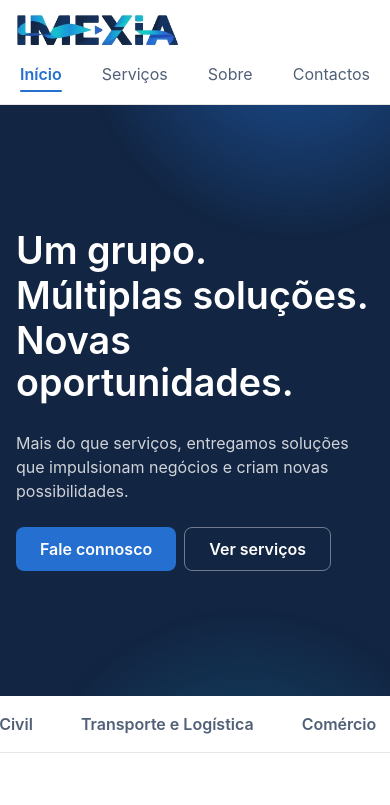
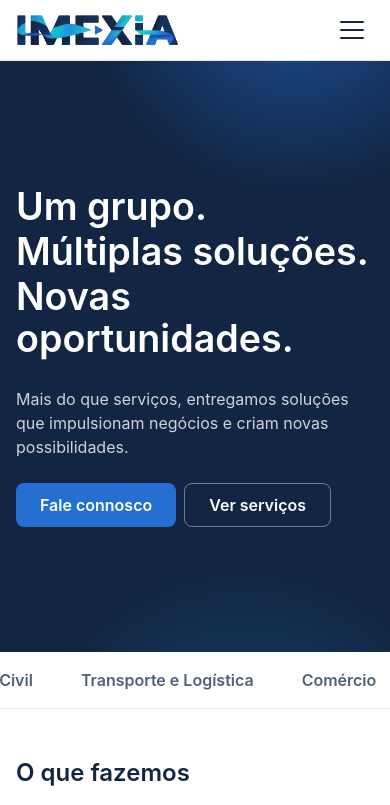
Before and after one commit to 0xchg/Project-IMEXIA, a React (Vite) app in the folder website-institucional/: page / in a window 390 px wide. Shown: the top 805 px of the page. Built offline with nearby package versions, Linux system fonts and the light colour scheme.

Commit message:
feat: implement mobile navigation with MenuToggle and MobileMenu components, enhance Navbar with accessibility features, and add NavItemLink for navigation items

```diff
--- /dev/null
+++ b/website-institucional/src/components/MenuToggle.tsx
@@ -0,0 +1,31 @@
+import type { Ref } from 'react'
+import { labels } from '../data/data.ts'
+
+const bar = 'absolute h-0.5 w-6 rounded-full bg-ink transition duration-200'
+
+interface MenuToggleProps {
+  ref: Ref<HTMLButtonElement>
+  open: boolean
+  controls: string
+  onClick: () => void
+}
+
+function MenuToggle({ ref, open, controls, onClick }: MenuToggleProps) {
+  return (
+    <button
+      ref={ref}
+      type="button"
+      aria-label={open ? labels.closeMenu : labels.openMenu}
+      aria-expanded={open}
+      aria-controls={controls}
+      onClick={onClick}
+      className="relative flex size-11 items-center justify-center sm:hidden"
+    >
+      <span className={`${bar} ${open ? 'rotate-45' : '-translate-y-2'}`} />
+      <span className={`${bar} ${open ? 'opacity-0' : ''}`} />
+      <span className={`${bar} ${open ? '-rotate-45' : 'translate-y-2'}`} />
+    </button>
+  )
+}
+
+export default MenuToggle
--- /dev/null
+++ b/website-institucional/src/components/MobileMenu.tsx
@@ -0,0 +1,40 @@
+import { AnimatePresence, motion } from 'motion/react'
+import { navItems } from '../data/data.ts'
+import NavItemLink from './NavItemLink.tsx'
+
+interface MobileMenuProps {
+  id: string
+  open: boolean
+  onNavigate: () => void
+}
+
+function MobileMenu({ id, open, onNavigate }: MobileMenuProps) {
+  return (
+    <AnimatePresence>
+      {open && (
+        <motion.ul
+          id={id}
+          className="absolute inset-x-0 top-full overflow-hidden border-b border-border bg-canvas sm:hidden"
+          initial={{ height: 0 }}
+          animate={{ height: 'auto' }}
+          exit={{ height: 0 }}
+          transition={{ duration: 0.25, ease: 'easeOut' }}
+        >
+          {navItems.map((item, index) => (
+            <motion.li
+              key={item.to}
+              className="px-4 last:pb-2"
+              initial={{ opacity: 0, x: -16 }}
+              animate={{ opacity: 1, x: 0 }}
+              transition={{ duration: 0.25, delay: 0.05 + index * 0.05 }}
+            >
+              <NavItemLink {...item} className="flex" onClick={onNavigate} />
+            </motion.li>
+          ))}
+        </motion.ul>
+      )}
+    </AnimatePresence>
+  )
+}
+
+export default MobileMenu
--- /dev/null
+++ b/website-institucional/src/components/NavItemLink.tsx
@@ -0,0 +1,37 @@
+import { motion } from 'motion/react'
+import { NavLink } from 'react-router-dom'
+import type { NavItem } from '../data/data.ts'
+
+interface NavItemLinkProps extends NavItem {
+  indicator?: boolean
+  className?: string
+  onClick?: () => void
+}
+
+function NavItemLink({ to, label, indicator = false, className = '', onClick }: NavItemLinkProps) {
+  return (
+    <NavLink
+      to={to}
+      onClick={onClick}
+      className={({ isActive }) =>
+        `relative min-h-11 items-center transition-colors duration-150 ${className} ${
+          isActive ? 'font-semibold text-accent' : 'text-muted hover:text-ink'
+        }`
+      }
+    >
+      {({ isActive }) => (
+        <>
+          {label}
+          {indicator && isActive && (
+            <motion.span
+              layoutId="nav-indicator"
+              className="absolute inset-x-2 bottom-1 h-0.5 rounded-full bg-accent"
+            />
+          )}
+        </>
+      )}
+    </NavLink>
+  )
+}
+
+export default NavItemLink
--- a/website-institucional/src/components/Navbar.tsx
+++ b/website-institucional/src/components/Navbar.tsx
@@ -1,47 +1,55 @@
 import { motion, useScroll, useTransform } from 'motion/react'
-import { Link, NavLink } from 'react-router-dom'
+import { useRef, useState, type KeyboardEvent } from 'react'
+import { Link } from 'react-router-dom'
 import logo from '../assets/logo.png'
 import { company, navItems } from '../data/data.ts'
+import MenuToggle from './MenuToggle.tsx'
+import MobileMenu from './MobileMenu.tsx'
+import NavItemLink from './NavItemLink.tsx'
+
+const menuId = 'mobile-menu'
 
 function Navbar() {
+  const [menuOpen, setMenuOpen] = useState(false)
+  const toggleRef = useRef<HTMLButtonElement>(null)
   const { scrollY, scrollYProgress } = useScroll()
   // scrollYProgress reports 1 on pages too short to scroll
   const progress = useTransform<number, number>([scrollY, scrollYProgress], ([y, value]) =>
     y > 0 ? value : 0,
   )
 
+  const closeMenu = () => setMenuOpen(false)
+
+  const handleKeyDown = (event: KeyboardEvent) => {
+    if (event.key === 'Escape' && menuOpen) {
+      closeMenu()
+      toggleRef.current?.focus()
+    }
+  }
+
   return (
-    <header className="sticky top-0 z-50 border-b border-border bg-canvas/90 backdrop-blur-md">
-      <nav className="flex flex-wrap items-center justify-between gap-x-6 px-4 py-2 md:px-6 lg:px-12">
-        <Link to="/" className="inline-flex min-h-11 items-center">
+    <header
+      onKeyDown={handleKeyDown}
+      className="sticky top-0 z-50 border-b border-border bg-canvas/90 backdrop-blur-md"
+    >
+      <nav className="flex items-center justify-between gap-x-6 px-4 py-2 md:px-6 lg:px-12">
+        <Link to="/" onClick={closeMenu} className="inline-flex min-h-11 items-center">
           <img src={logo} alt={company.name} className="h-8 w-auto" />
         </Link>
-        <ul className="flex w-full justify-between sm:w-auto sm:gap-2">
-          {navItems.map(({ to, label }) => (
-            <li key={to}>
-              <NavLink
-                to={to}
-                className={({ isActive }) =>
-                  `relative inline-flex min-h-11 items-center px-1 transition-colors duration-150 sm:px-2 ${
-                    isActive ? 'font-semibold text-accent' : 'text-muted hover:text-ink'
-                  }`
-                }
-              >
-                {({ isActive }) => (
-                  <>
-                    {label}
-                    {isActive && (
-                      <motion.span
-                        layoutId="nav-indicator"
-                        className="absolute inset-x-1 bottom-1 h-0.5 rounded-full bg-accent sm:inset-x-2"
-                      />
-                    )}
-                  </>
-                )}
-              </NavLink>
+        <ul className="hidden gap-2 sm:flex">
+          {navItems.map((item) => (
+            <li key={item.to}>
+              <NavItemLink {...item} indicator className="inline-flex px-2" />
             </li>
           ))}
         </ul>
+        <MenuToggle
+          ref={toggleRef}
+          open={menuOpen}
+          controls={menuId}
+          onClick={() => setMenuOpen((open) => !open)}
+        />
+        <MobileMenu id={menuId} open={menuOpen} onNavigate={closeMenu} />
       </nav>
       <motion.div
         aria-hidden="true"
--- a/website-institucional/src/data/data.ts
+++ b/website-institucional/src/data/data.ts
@@ -44,6 +44,8 @@ export const labels = {
   learnMore: 'Saber mais',
   servicesTitle: 'O que fazemos',
   pillarsTitle: 'Os nossos pilares',
+  openMenu: 'Abrir menu',
+  closeMenu: 'Fechar menu',
 }
 
 export const company: Company = {
```
